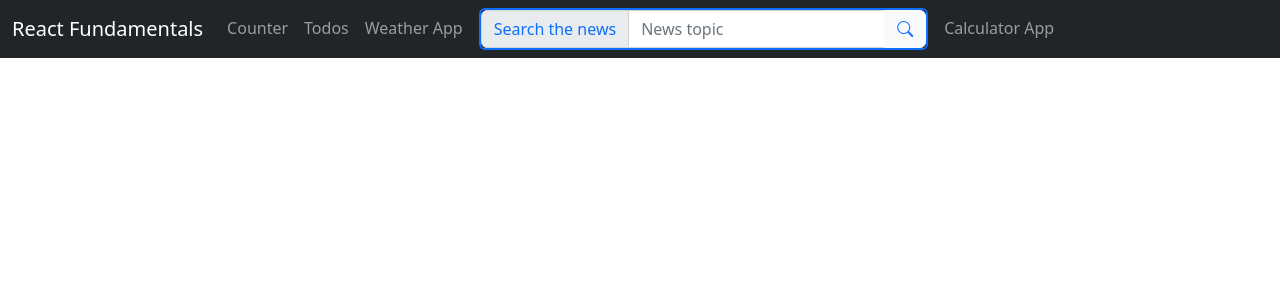
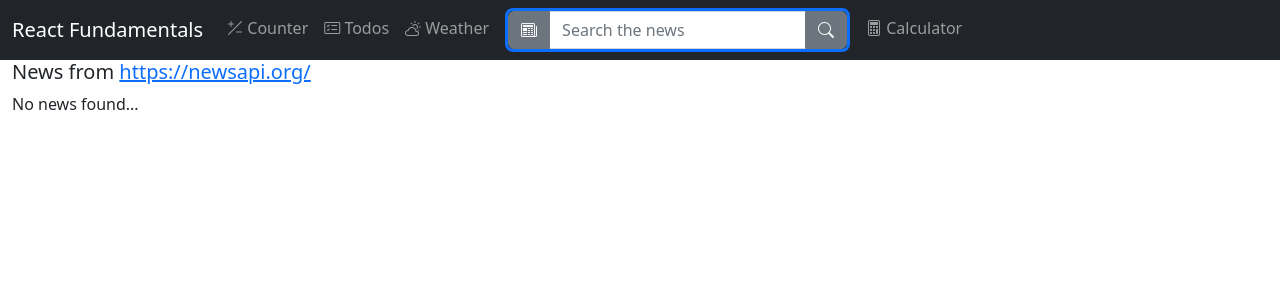
Before and after one commit to jonathanfady/react-fundamentals, a React (Create React App) app: page /news in a window 1280 px wide. Shown: the top 300 px of the page. Built offline with nearby package versions, Linux system fonts and the light colour scheme.

Commit message:
Restructure pages. Add default News page behaviour.

```diff
--- a/src/Navbar.js
+++ b/src/Navbar.js
@@ -6,13 +6,19 @@ export default function Navbar(props) {
     const [news, setNews] = useState('');
     const newsTopic = useRef(null);
 
-    function handleNewsTopicFromSubmit(e) {
+    function handleNewsTopicFormSubmit(e) {
         e.preventDefault();
         document.getElementById('newsTopicLink').click();
     }
 
     function handleNewsTopicChange() {
         setNews(toKebab(newsTopic.current.value));
+    }
+
+    function handleNewsTopicLinkClick() {
+        newsTopic.current.value = "";
+        newsTopic.current.focus();
+        setNews("");
     }
 
     return (
@@ -25,27 +31,27 @@ export default function Navbar(props) {
                 <div className="collapse navbar-collapse" id="navbarCollapse">
                     <ul className="navbar-nav me-auto mb-2 mb-lg-0">
                         <li className="nav-item">
-                            <Link to="/counter" className="nav-link">Counter</Link>
+                            <Link to="/counter" className="nav-link"><i className="bi bi-plus-slash-minus"></i> Counter</Link>
                         </li>
                         <li className="nav-item">
-                            <Link to="/todos" className="nav-link">Todos</Link>
+                            <Link to="/todos" className="nav-link"><i className="bi bi-card-checklist"></i> Todos</Link>
                         </li>
                         <li className="nav-item">
-                            <Link to="/weather" className="nav-link">Weather App</Link>
+                            <Link to="/weather" className="nav-link"><i className="bi bi-cloud-sun"></i> Weather</Link>
                         </li>
-                        <form className="d-flex mx-2" role="search" onSubmit={handleNewsTopicFromSubmit}>
-                            <div className="input-group border border-2 rounded border-primary">
-                                <span className="input-group-text text-primary" id="basic-addon1">Search the news</span>
-                                <input className="form-control" type="text" placeholder="News topic" aria-label="Search" ref={newsTopic} onChange={handleNewsTopicChange} />
-                                <Link id="newsTopicLink" to={`/news/${news}`} className="btn btn-light"><i className="bi bi-search text-primary"></i></Link>
+                        <form className="d-flex mx-2" role="search" onSubmit={handleNewsTopicFormSubmit}>
+                            <div className="input-group border border-3 border-primary rounded-3">
+                                <Link to="/news" className="btn btn-secondary rounded-start"><i className="bi bi-newspaper text-light"></i></Link>
+                                <input className="form-control" type="text" placeholder="Search the news" aria-label="Search" ref={newsTopic} onChange={handleNewsTopicChange} />
+                                <Link id="newsTopicLink" to={`/news/${news}`} className="btn btn-secondary rounded-end" onClick={handleNewsTopicLinkClick}><i className="bi bi-search text-light"></i></Link>
                             </div>
                         </form>
                         <li className="nav-item">
-                            <Link to="/calculator" className="nav-link">Calculator App</Link>
+                            <Link to="/calculator" className="nav-link"><i className="bi bi-calculator"></i> Calculator</Link>
                         </li>
                     </ul>
                 </div>
             </div>
-        </nav>
+        </nav >
     )
 }
--- a/src/News.js
+++ b/src/News.js
@@ -6,17 +6,29 @@ export default function News(props) {
     const params = useParams();
     const [news, setNews] = useState({});
 
+    let output = <div className="d-flex align-items-center">
+        <span className="spinner-border" role="status"></span>
+        <span className="ms-2">Loading...</span>
+    </div>;
+
     useEffect(() => {
-        if (params.newsTopic == '') return;
+        setNews({});
+
+        if (params.newsTopic == null) return;
+        if (params.newsTopic === "") return;
 
         fetch(`https://newsapi.org/v2/everything?q=${params.newsTopic}&sortBy=popularity&apiKey=bcc3831a26de4127bfa86920a883c34e`)
             .then(res => res.json())
-            .then(obj => setNews(obj));
+            .then(obj => setNews(obj))
     }, [params.newsTopic]);
 
-    let output = <></>;
-
+    if (params.newsTopic == null) {
+        output = <div>No news found...</div>;
+    }
     if (news.status == 'ok') {
+        if (news.totalResults == 0) {
+            output = <div>No news found...</div>;
+        } else {
             output = news.articles.map((article, index) => (
                 <div className="col-md-6">
                     <div className="card" key={index}>
@@ -39,10 +51,11 @@ export default function News(props) {
                 </div>
             ));
         }
+    }
 
     return (
         <>
-            <h5>{toTitle(params.newsTopic)} News from <a href="https://newsapi.org/" target="_blank">https://newsapi.org/</a></h5>
+            <h5>{toTitle(params.newsTopic || "")} News from <a href="https://newsapi.org/" target="_blank">https://newsapi.org/</a></h5>
             <div className="row g-4">
                 {output}
             </div>
--- a/src/WeatherApp.js
+++ b/src/Weather/Weather.js
@@ -1,5 +1,5 @@
 import { useState, useRef } from 'react';
-import WeatherWidget from './WeatherWidgetClass';
+import WeatherWidget from './WeatherWidget';
 
 function WeatherApp() {
     const [location, setLocation] = useState('');
--- a/src/index.js
+++ b/src/index.js
@@ -8,8 +8,8 @@ import '../node_modules/bootstrap-icons/font/bootstrap-icons.css';
 import App from './App';
 import Home from './Home';
 import Counter from './Counter';
-import Todos from './Todos';
-import WeatherApp from './WeatherApp';
+import Todos from './Todos/Todos';
+import Weather from './Weather/Weather';
 import News from './News';
 import Calculator from './Calculator/Calculator';
 
@@ -23,8 +23,8 @@ root.render(
                     <Route path="/" element={<Home />} />
                     <Route path="/counter" element={<Counter />} />
                     <Route path="/todos" element={<Todos />} />
-                    <Route path="/weather" element={<WeatherApp />} />
-                    <Route path="/news">
+                    <Route path="/weather" element={<Weather />} />
+                    <Route path="/news" element={<News />} >
                         <Route path=":newsTopic" element={<News />} />
                     </Route>
                     <Route path="/calculator" element={<Calculator />} />
```
Also changed, not shown: src/Todos/Todo.js (renamed from src/Todo.js), src/Todos/Todos.js (renamed from src/Todos.js), src/Weather/WeatherWidget.js (renamed from src/WeatherWidgetClass.js). Lines whose indentation alone changed are shown as unchanged.
